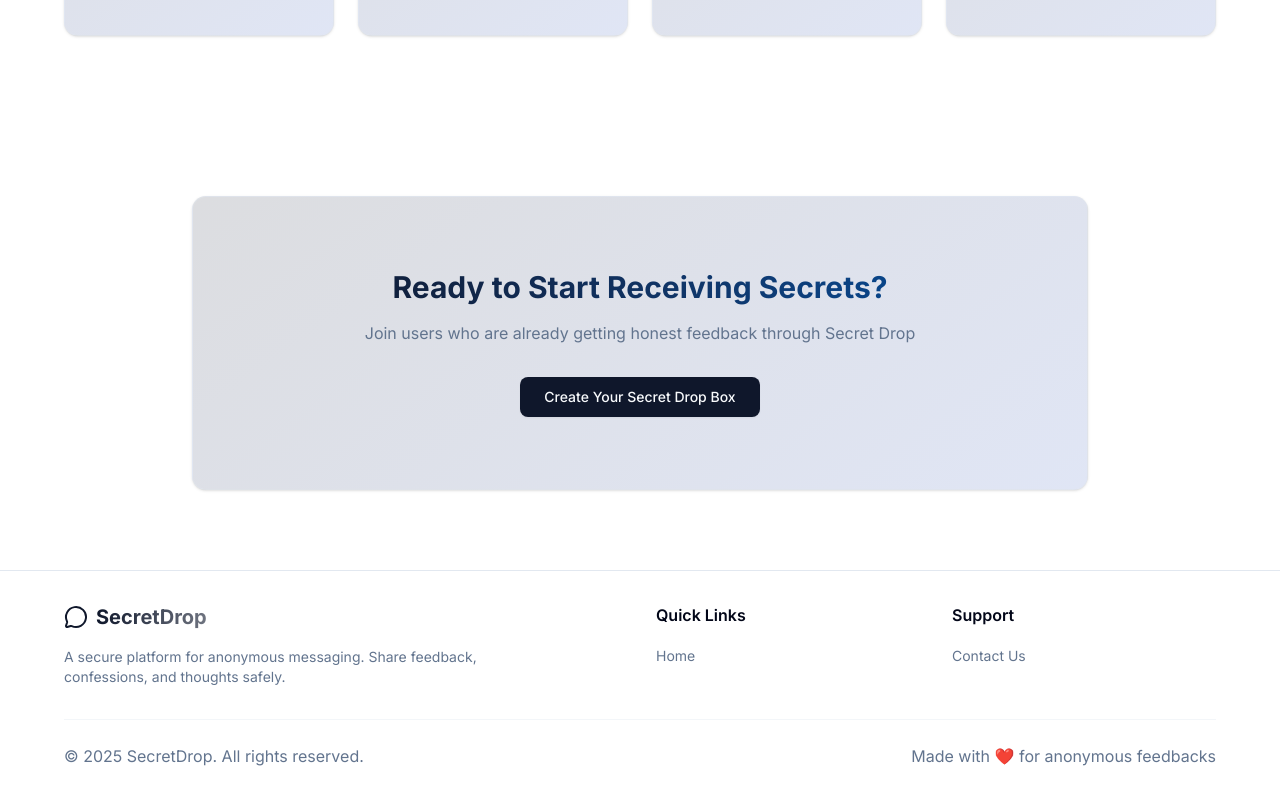
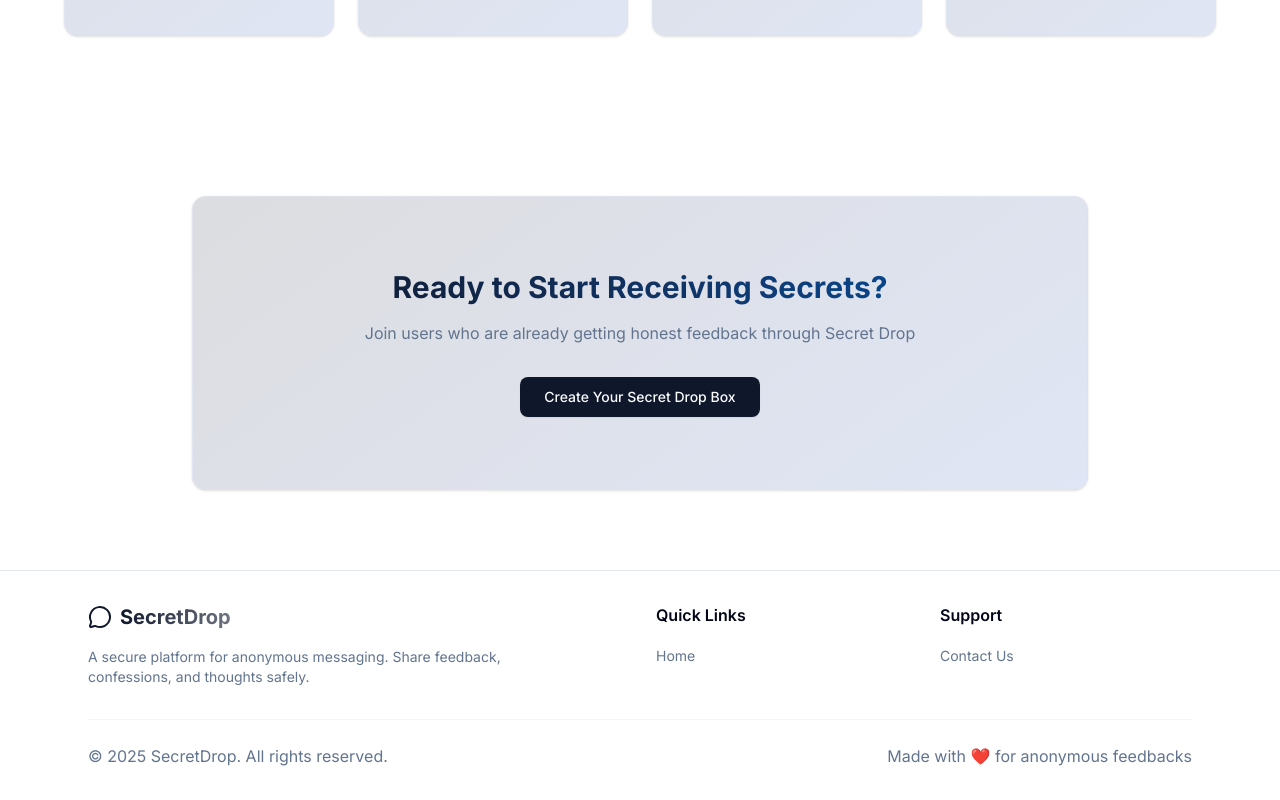
Before and after one commit to swayamyadav05/SecretDrop, a Next.js app: page / in a window 1280 px wide. Shown: the part 890-1690 px from the top of the page. Built offline with nearby package versions, Linux system fonts and the light colour scheme.

Commit message:
Footer padding fixed

```diff
--- a/src/app/(app)/page.tsx
+++ b/src/app/(app)/page.tsx
@@ -3,7 +3,6 @@
 import { Button } from "@/components/ui/button";
 import { Card, CardContent } from "@/components/ui/card";
 import { MessageCircle, Shield, Users, Zap } from "lucide-react";
-// import heroMystery from "@/assets/hero-mystery.jpg";
 import { useRouter } from "next/navigation";
 
 const features = [
@@ -41,11 +40,6 @@
       {/* Hero Section */}
       <section className="pt-20 pb-10 px-6 text-center relative overflow-hidden">
         <div className="absolute inset-0 z-0">
-          {/* <img
-            src={heroMystery}
-            alt="Secret Drop hero background"
-            className="w-full h-full object-cover opacity-30"
-          /> */}
           <div className="absolute inset-0 bg-gradient-to-b from-background/50 to-background/80"></div>
         </div>
         <div className="max-w-4xl mx-auto relative z-10">
--- a/src/components/Footer.tsx
+++ b/src/components/Footer.tsx
@@ -9,7 +9,7 @@
     <>
       <Separator />
       <footer className="bg-background">
-        <div className="max-w-6xl mx-auto py-8">
+        <div className="max-w-6xl mx-auto py-8 px-6">
           <div className="grid grid-cols-1 md:grid-cols-4 gap-8">
             {/* Brand Section */}
             <div className="col-span-1 md:col-span-2">
```
Also changed, not shown: 1 other file (tests, documents, lock files or other folders).
